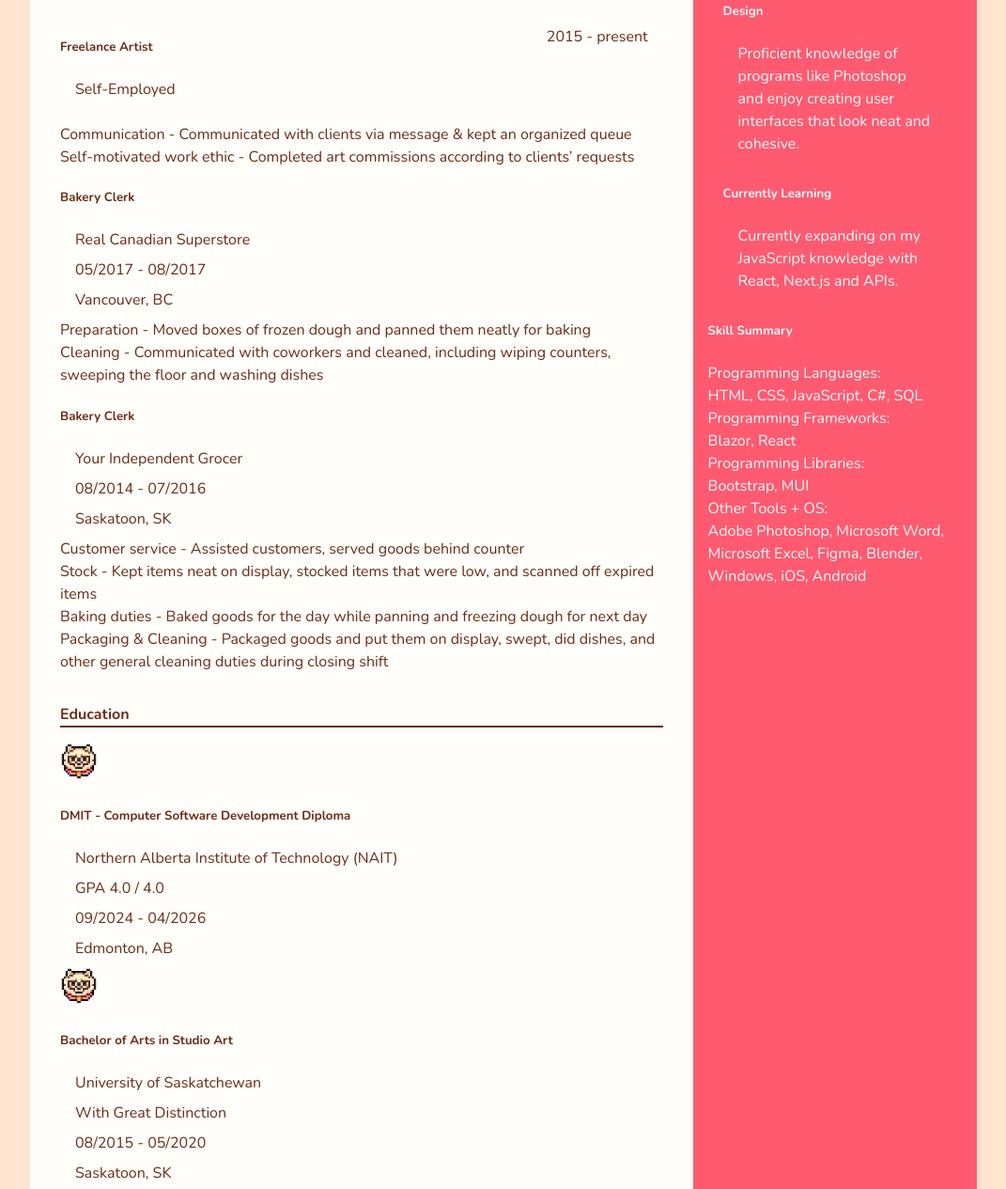
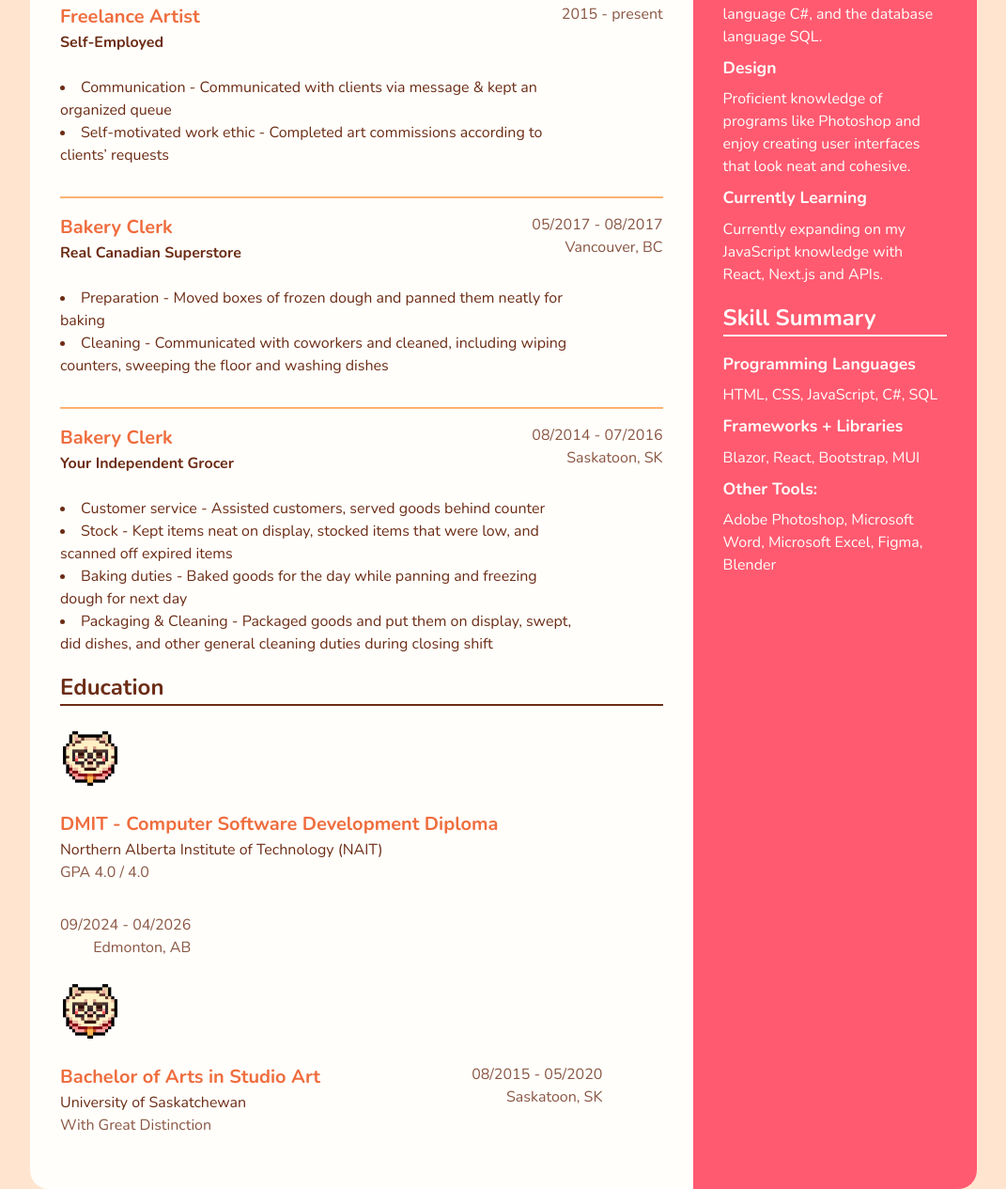
Before and after one commit to risse-ro/risse-ro.github.io, a plain HTML site: page resume.html in a window 1280 px wide. Shown: the part 544-1809 px from the top of the page at 94% size, without its empty margins (104-1175 px from the left). Drawn offline with nearby package versions, Linux system fonts and the light colour scheme.

Commit message:
Complete Resume Page
Completes the resume page for the most part.

```diff
--- a/css/styles.css
+++ b/css/styles.css
@@ -67,6 +67,10 @@ i {
     flex-wrap: wrap;
     justify-content: space-between;
     align-items: center;
+}
+
+.align-right {
+    text-align: right;
 }
 
 /* Header and Footer */
@@ -166,7 +170,7 @@ section div.notice {
 /* Cards */
 .card-section {
     background-color: unset;
-    padding: 0 1rem;
+    padding: 0;
     text-align: center;
 }
 
@@ -268,8 +272,9 @@ ul.tags li:hover {
     cursor: pointer;
 }
 
-.accordion-title:hover {
-    opacity: 90%;
+.accordion-title:hover,
+.muted {
+    opacity: 80%;
 }
 
 .accordion-title.expanded i {
@@ -288,27 +293,48 @@ ul.tags li:hover {
     padding: 0;
 }
 
+#resume section {
+    margin: 0;
+}
+
+.main-content,
+.sidebar {
+    padding: 2rem;
+}
+
 .main-content div {
     padding: 0;
     margin: 0.5rem 0;
 }
 
-#resume p {
+.resume-heading .flex {
+    gap: 1rem;
+}
+
+#resume p:not(.resume-heading) {
     max-width: none;
-    margin: 0.5rem 1rem;
+    margin: 0;
 }
 
 .resume-page h2 {
-    margin: 1rem;
+    margin: 0;
 }
 
 .resume-page h4 {
     border-bottom: 2px solid var(--text);
-    margin-bottom: 1rem;
+    font-size: 1.5rem;
+    margin: 1rem 0;
 }
 
-.resume-page img {
-    width: 2.5rem;
+.resume-page h5:not(.sidebar h5) {
+    color: var(--link);
+    font-size: 1.25rem;
+    margin: 0;
+}
+
+.resume-page ul {
+    margin-top: 1rem;
+    list-style: inside;
 }
 
 .resume-page .main-content {
@@ -320,6 +346,24 @@ ul.tags li:hover {
     flex-wrap: nowrap;
 }
 
+.resume-page .job-item:nth-of-type(-n + 2) {
+    border-bottom: 2px var(--accent) solid;
+    border-radius: 0;
+    padding-bottom: 2rem;
+}
+
+.education div {
+    margin: 0;
+}
+
+.education .logo {
+    width: 4rem;
+}
+
+.education .education-item {
+    margin: 1.5rem 0;
+}
+
 .sidebar {
     margin: 0;
     color: var(--white);
@@ -328,6 +372,11 @@ ul.tags li:hover {
 
 .sidebar h4 {
     border-bottom: 2px solid var(--white);
+}
+
+.sidebar h5 {
+    font-size: 1.1rem;
+    margin: 0.5rem 0;
 }
 
 /* Media Queries */
@@ -402,6 +451,7 @@ ul.tags li:hover {
         background-image: linear-gradient(var(--gradient), var(--gradient));
     }
 
+    /* Resume Page */
     .main-content {
         max-width: 70%;
     }
@@ -410,12 +460,33 @@ ul.tags li:hover {
         justify-content: center;
     }
 
-    .main-content .resume-body .flex {
+    .main-content .resume-body .flex,
+    .education .education-item.flex .flex {
         justify-content: space-between;
+        align-items: flex-start;
+    }
+
+    .job-item .flex div:first-of-type {
+        max-width: 80%;
+    }
+
+    .resume-page ul {
+        width: 85%;
+    }
+
+    .education .education-item.flex {
+        align-items: center;
+        gap: 1rem;
+    }
+
+    .education .education-item.flex .flex {
+        width: 90%;
+        gap: 2rem;
     }
 
     .sidebar {
         width: 30%;
+        padding-top: 10.20rem;
         border-radius: 0 20px 20px 0;
     }
 }
--- a/resume.html
+++ b/resume.html
@@ -58,7 +58,7 @@
                 <div class="resume-heading">
                     <h2>Cherisse Rogers</h2>
                     <p class="center-text"><span class="emphasis">Software Development Student</span></p>
-                    <div class="flex">
+                    <div class="flex muted">
                         <p><i class="bi bi-geo-alt"></i> Edmonton, AB</p>
                         <p><i class="bi bi-at"></i>cherisse.rogers@gmail.com</p>
                         <p><i class="bi bi-link-45deg"></i><a href="https://github.com/risse-ro">github.com/risse-ro</a>
@@ -74,89 +74,100 @@
                     <section class="experience">
                         <h4>Experience</h4>
                         <div class="job-item">
-                            <div class="flex">
+                            <div class="flex mobile-flex">
                                 <div>
                                     <h5>Freelance Artist</h5>
-                                    <p>Self-Employed</p>
+                                    <p><span class="bold">Self-Employed</span></p>
                                 </div>
-                                <div>
+                                <div class="muted align-right">
                                     <p>2015 - present</p>
                                 </div>
                             </div>
-                            <ol>
-                                <li>Communication - Communicated with clients via message & kept an organized queue</li>
-                                <li>Self-motivated work ethic - Completed art commissions according to clients’ requests
+                            <ul>
+                                <li>Communication - Communicated with clients via message & kept an organized
+                                    queue</li>
+                                <li>Self-motivated work ethic - Completed art commissions according to clients’
+                                    requests
                                 </li>
-                            </ol>
+                            </ul>
                         </div>
                         <div class="job-item">
-                            <div>
+                            <div class="flex mobile-flex">
                                 <div>
                                     <h5>Bakery Clerk</h5>
-                                    <p>Real Canadian Superstore</p>
+                                    <p><span class="bold">Real Canadian Superstore</span></p>
                                 </div>
-                                <div>
+                                <div class="muted align-right">
                                     <p>05/2017 - 08/2017</p>
                                     <p>Vancouver, BC</p>
                                 </div>
                             </div>
-                            <ol>
-                                <li>Preparation - Moved boxes of frozen dough and panned them neatly for baking</li>
-                                <li>Cleaning - Communicated with coworkers and cleaned, including wiping counters,
+                            <ul>
+                                <li>Preparation - Moved boxes of frozen dough and panned them neatly for baking
+                                </li>
+                                <li>Cleaning - Communicated with coworkers and cleaned, including wiping
+                                    counters,
                                     sweeping the floor and washing dishes
                                 </li>
-                            </ol>
+                            </ul>
                         </div>
                         <div class="job-item">
-                            <div>
+                            <div class="flex mobile-flex">
                                 <div>
                                     <h5>Bakery Clerk</h5>
-                                    <p>Your Independent Grocer</p>
+                                    <p><span class="bold">Your Independent Grocer</span></p>
                                 </div>
-                                <div>
+                                <div class="muted align-right">
                                     <p>08/2014 - 07/2016</p>
                                     <p>Saskatoon, SK</p>
                                 </div>
                             </div>
-                            <ol>
+                            <ul>
                                 <li>Customer service - Assisted customers, served goods behind counter</li>
-                                <li>Stock - Kept items neat on display, stocked items that were low, and scanned off
+                                <li>Stock - Kept items neat on display, stocked items that were low, and scanned
+                                    off
                                     expired
                                     items
                                 </li>
-                                <li>Baking duties - Baked goods for the day while panning and freezing dough for next
+                                <li>Baking duties - Baked goods for the day while panning and freezing dough for
+                                    next
                                     day
                                 </li>
-                                <li>Packaging & Cleaning - Packaged goods and put them on display, swept, did dishes,
+                                <li>Packaging & Cleaning - Packaged goods and put them on display, swept, did
+                                    dishes,
                                     and
                                     other general cleaning duties during closing shift</li>
-                            </ol>
+                            </ul>
                         </div>
                     </section>
                     <section class="education">
                         <h4>Education</h4>
-                        <div class="education-item">
-                            <img src="img/nerd-dog-favicon.png" alt="#">
+                        <div class="education-item flex">
+                            <div class="logo"><img src="img/nerd-dog-favicon.png" alt="#"></div>
+                            <div class="flex">
                                 <div>
                                     <h5>DMIT - Computer Software Development Diploma</h5>
                                     <p>Northern Alberta Institute of Technology (NAIT)</p>
-                                <p>GPA 4.0 / 4.0</p>
+                                    <p class="muted">GPA 4.0 / 4.0</p>
                                 </div>
-                            <div>
+                                <div class="muted align-right">
                                     <p>09/2024 - 04/2026</p>
                                     <p>Edmonton, AB</p>
                                 </div>
                             </div>
-                        <div class="education-item">
-                            <img src="img/nerd-dog-favicon.png" alt="#">
+                        </div>
+                        <div class="education-item flex">
+                            <div class="logo"><img src="img/nerd-dog-favicon.png" alt="#"></div>
+                            <div class="flex">
                                 <div>
                                     <h5>Bachelor of Arts in Studio Art</h5>
                                     <p>University of Saskatchewan</p>
-                                <p>With Great Distinction</p>
+                                    <p class="muted">With Great Distinction</p>
                                 </div>
-                            <div>
+                                <div class="muted align-right">
                                     <p>08/2015 - 05/2020</p>
                                     <p>Saskatoon, SK</p>
+                                </div>
                             </div>
                         </div>
                     </section>
@@ -191,30 +202,13 @@
                     </section>
                 </section>
                 <section class="skills-summary">
-                    <h5>Skill Summary</h5>
-                    <ul>
-                        <li>Programming Languages:
-                            <ul>
-                                <li>HTML, CSS, JavaScript, C#, SQL</li>
-                            </ul>
-                        </li>
-                        <li>Programming Frameworks:
-                            <ul>
-                                <li>Blazor, React</li>
-                            </ul>
-                        </li>
-                        <li>Programming Libraries:
-                            <ul>
-                                <li>Bootstrap, MUI</li>
-                            </ul>
-                        </li>
-                        <li>Other Tools + OS:
-                            <ul>
-                                <li>Adobe Photoshop, Microsoft Word, Microsoft Excel, Figma, Blender, Windows, iOS,
-                                    Android</li>
-                            </ul>
-                        </li>
-                    </ul>
+                    <h4>Skill Summary</h4>
+                    <h5>Programming Languages</h5>
+                    <p>HTML, CSS, JavaScript, C#, SQL</p>
+                    <h5>Frameworks + Libraries</h5>
+                    <p>Blazor, React, Bootstrap, MUI</p>
+                    <h5>Other Tools:</h5>
+                    <p>Adobe Photoshop, Microsoft Word, Microsoft Excel, Figma, Blender</p>
                 </section>
             </div>
         </div>
```
Lines whose indentation alone changed are shown as unchanged.
